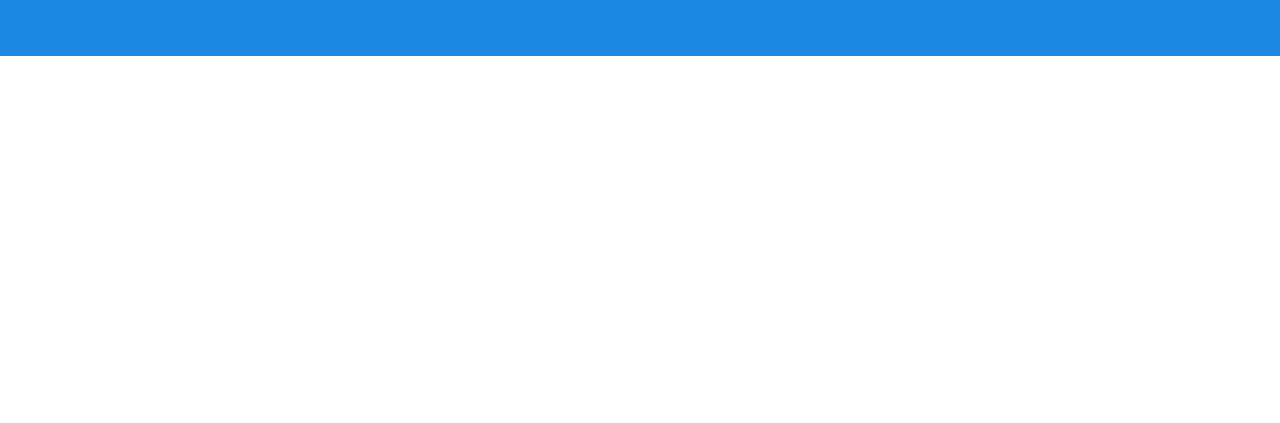
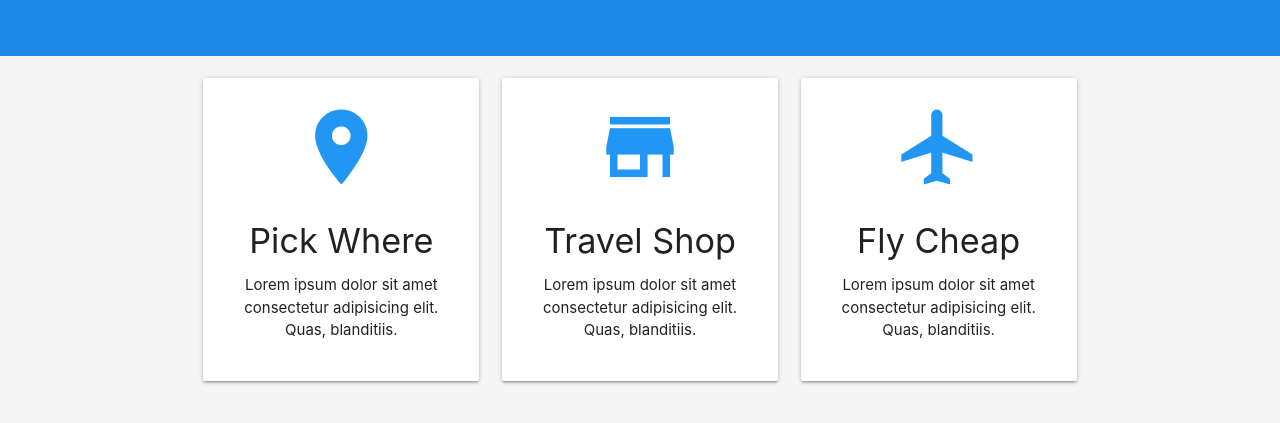
Before and after one commit to ajfsdeveloper/react-materializecss-travelville, a React (Create React App) app: page / in a window 1280 px wide. Shown: the part 737-1160 px from the top of the page. Before the commit the page ends 800 px from the top, so only its background shows below. Built offline with nearby package versions, Linux system fonts and the light colour scheme.

Commit message:
Add IconBoxes component

```diff
--- a/src/App.js
+++ b/src/App.js
@@ -2,6 +2,7 @@ import React, { Component } from 'react'
 import Navbar from './components/Navbar'
 import Slider from './components/Slider'
 import Search from './components/Search'
+import IconBoxes from './components/IconBoxes'
 
 class App extends Component {
   render() {
@@ -10,6 +11,7 @@ class App extends Component {
         <Navbar />
         <Slider />
         <Search />
+        <IconBoxes />
       </React.Fragment>
     )
   }
--- /dev/null
+++ b/src/components/IconBoxes.jsx
@@ -0,0 +1,46 @@
+import React from 'react'
+
+const IconBoxes = () => {
+  return (
+    <section className="section section-icons grey lighten-4 center">
+      <div className="container">
+        <div className="row">
+          <div className="col s12 m4">
+            <div className="card-panel">
+              <i className="material-icons large blue-text">room</i>
+              <h4>Pick Where</h4>
+              <p>
+                Lorem ipsum dolor sit amet consectetur adipisicing elit. Quas,
+                blanditiis.
+              </p>
+            </div>
+          </div>
+          <div className="col s12 m4">
+            <div className="card-panel">
+              <i className="material-icons large blue-text">store</i>
+              <h4>Travel Shop</h4>
+              <p>
+                Lorem ipsum dolor sit amet consectetur adipisicing elit. Quas,
+                blanditiis.
+              </p>
+            </div>
+          </div>
+          <div className="col s12 m4">
+            <div className="card-panel">
+              <i className="material-icons large blue-text">
+                airplanemode_active
+              </i>
+              <h4>Fly Cheap</h4>
+              <p>
+                Lorem ipsum dolor sit amet consectetur adipisicing elit. Quas,
+                blanditiis.
+              </p>
+            </div>
+          </div>
+        </div>
+      </div>
+    </section>
+  )
+}
+
+export default IconBoxes
```
